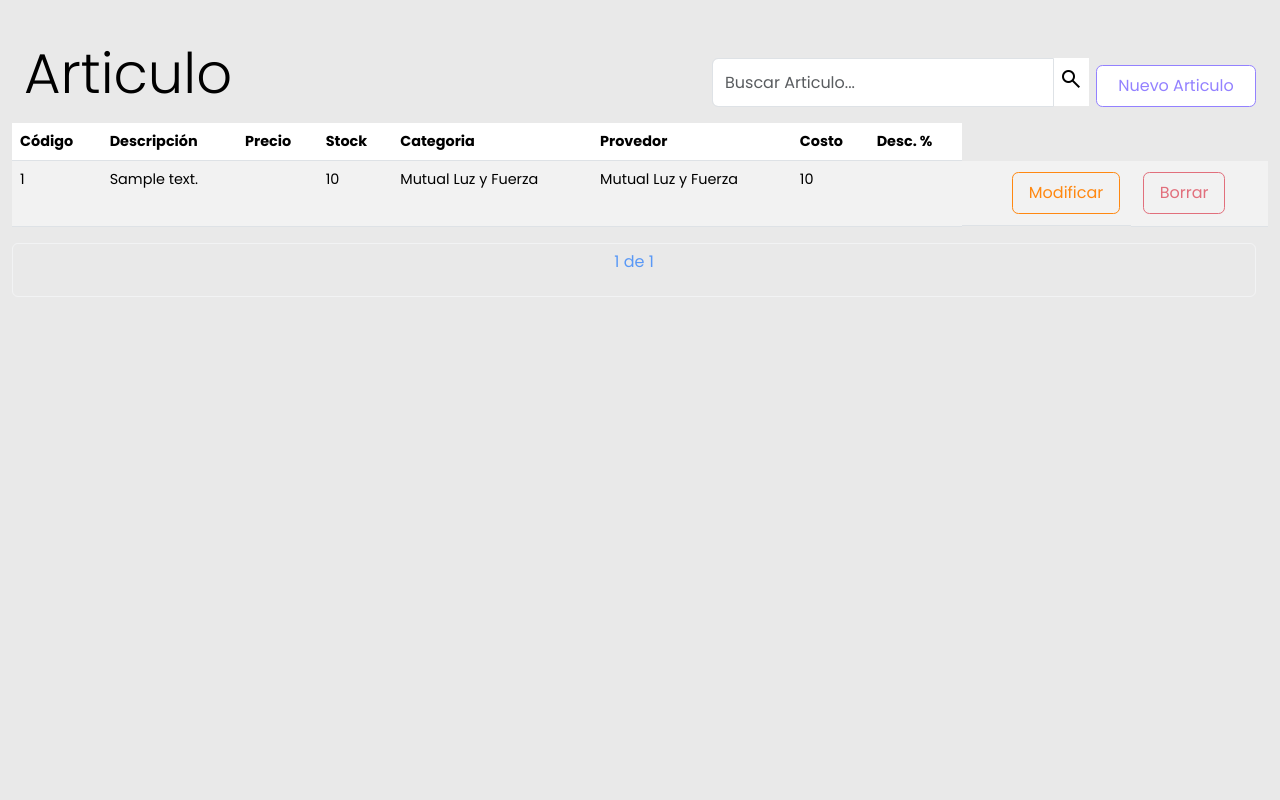
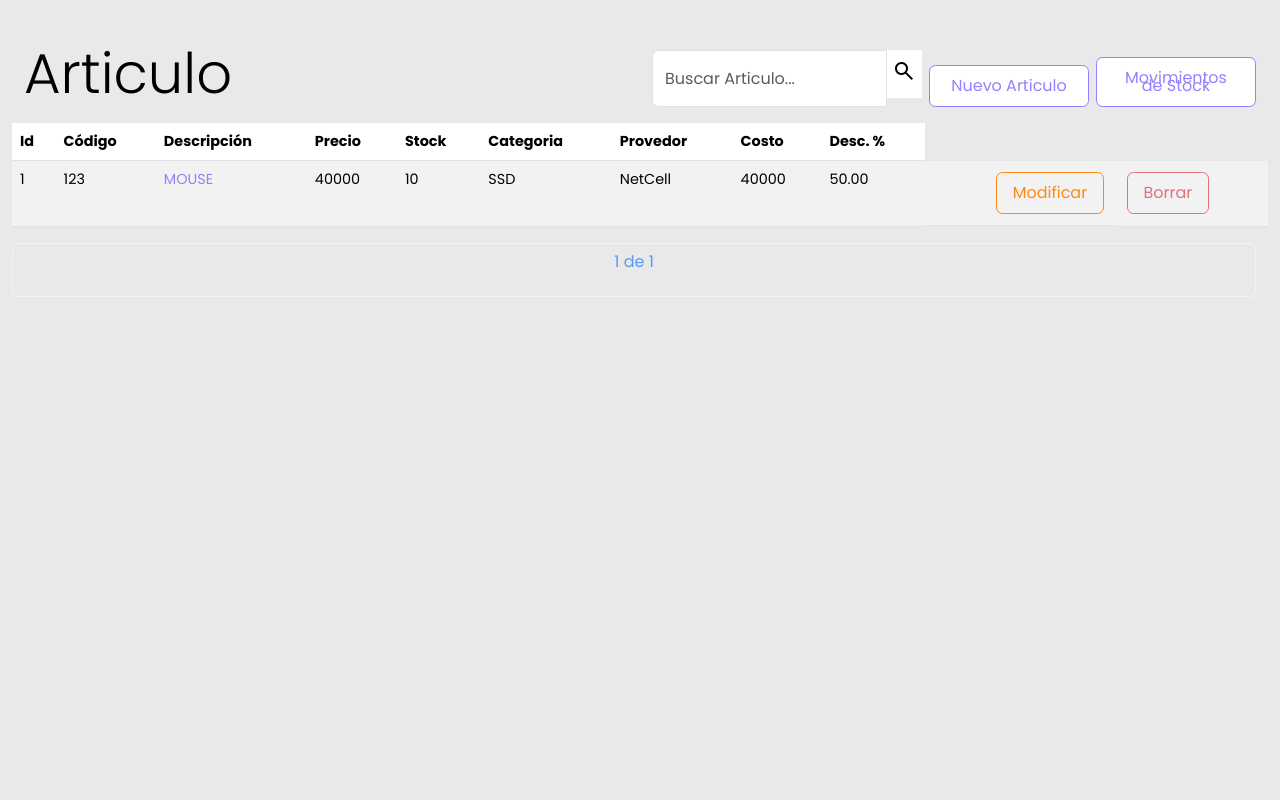
Before and after one commit to AguusPereyra/NetcellSistema1, a Django app: page /articulos/ in a window 1280 px wide; the page is wider, and only the part inside the window is pictured. Shown: the part 203-1003 px from the top of that part. Run offline with Django 4.2, Linux system fonts and the light colour scheme; a user stored in the database is signed in; data comes from the database, SQL or seed files in the repository; tables that the repository leaves empty hold one stand-in row (values such as "Sample post").

Commit message:
Se modifica ABM Articulo creando combo trayendo datos de otros ABMs

```diff
--- a/api_reserva/reservas/forms.py
+++ b/api_reserva/reservas/forms.py
@@ -22,13 +22,14 @@ class formUsuario(forms.ModelForm):
 class formArticulo(forms.ModelForm):
      class Meta:
             model = Articulo
-            fields = ('codigo', 'descripcion', 'costo', 'ganancia', 'precioVenta', 'stock', 'stockMinimo', 'categoria', 'proveedor', 'ubicacion')
+            fields = ('descripcion', 'codigo', 'costo', 'ganancia', 'precioVenta', 'descuento', 'stock', 'stockMinimo', 'categoria', 'proveedor', 'ubicacion')
             widgets = {
+                'descripcion': forms.TextInput(attrs={'class': 'form-control', 'placeholder': 'Ingrese una Descripción'}),
                 'codigo': forms.NumberInput(attrs={'class': 'form-control', 'placeholder': 'Ingrese un Código'}),
-                'descripcion': forms.TextInput(attrs={'class': 'form-control', 'placeholder': 'Ingrese una Descripción'}),
                 'costo': forms.NumberInput(attrs={'class': 'form-control', 'placeholder': 'Ingrese un Costo'}),
                 'ganancia': forms.NumberInput(attrs={'class': 'form-control', 'placeholder': 'Ingrese su Ganancia'}),
                 'precioVenta': forms.NumberInput(attrs={'class': 'form-control', 'placeholder': 'Ingrese su Precio Venta'}),
+                'descuento': forms.NumberInput(attrs={'class': 'form-control', 'placeholder': 'Ingrese su Precio Venta'}),
                 'stock': forms.NumberInput(attrs={'class': 'form-control', 'placeholder': 'Ingrese su Stock'}),
                 'stockMinimo': forms.NumberInput(attrs={'class': 'form-control', 'placeholder': 'Ingrese su Stock Minimo'}),
                 'categoria': forms.Select(attrs={'class': 'form-select'}),
--- a/api_reserva/reservas/models.py
+++ b/api_reserva/reservas/models.py
@@ -5,20 +5,6 @@ from datetime import timedelta
 # Create your models here.
 
 #-----PROYECTO NETCELL--------------------------------------------------------------------------------------------------------------
-class Articulo(models.Model):
-    codigo = models.IntegerField()
-    descripcion = models.CharField(max_length=100)
-    costo = models.IntegerField()
-    ganancia = models.IntegerField()
-    precioVenta = models.IntegerField()
-    stock = models.IntegerField()
-    stockMinimo = models.IntegerField()
-    categoria = models.CharField(max_length=30, choices=[('Mutual Luz y Fuerza','Mutual Luz y Fuerza')])
-    proveedor = models.CharField(max_length=30, choices=[('Mutual Luz y Fuerza','Mutual Luz y Fuerza')])
-    ubicacion = models.CharField(max_length=30, choices=[('Depósito','Depósito'), ('Shopping', 'Shopping'), ('Rosas','Rosas')])
-
-    def __str__(self):
-        return self.descripcion
 
 class Usuario(models.Model):
     nombre_usuario = models.CharField(max_length=50)
@@ -73,6 +59,22 @@ class ClienteNet(models.Model):
 
     def __str__(self):
         return self.nombre_apellido
+
+class Articulo(models.Model):
+    descripcion = models.CharField(max_length=100)
+    codigo = models.IntegerField()
+    costo = models.IntegerField()
+    ganancia = models.IntegerField()
+    precioVenta = models.IntegerField()
+    stock = models.IntegerField()
+    stockMinimo = models.IntegerField()
+    descuento = models.DecimalField(max_digits=5, decimal_places=2, default=0)
+    categoria = models.ForeignKey(Categoria, on_delete=models.CASCADE)
+    proveedor = models.ForeignKey(Proveedor, on_delete=models.CASCADE)
+    ubicacion = models.CharField(max_length=30, choices=[('Depósito','Depósito'), ('Shopping', 'Shopping'), ('Rosas','Rosas')])
+
+    def __str__(self):
+        return self.descripcion
 
 #----------PROYECTO RESERVAS-------------------------------------------------------------------------------------------------------------------------------------
 
--- a/api_reserva/reservas/templates/Articulo/conf_borrar_articulo.html
+++ b/api_reserva/reservas/templates/Articulo/conf_borrar_articulo.html
@@ -7,12 +7,12 @@
     <div class="confBorrar">
         <h1>Borrar Articulo</h1>
 
-        <p>¿Esta seguro de borrar este articulo<b>{{ articulo.descripcion}}</b>?</p>
+        <p>¿Esta seguro de borrar este articulo <b>{{ articulo.descripcion}}</b>?</p>
         <form method="post">
             {% csrf_token %}
             <div class="contenedorBotones">
                 <button type="submit" class="botonSecundario">Aceptar</button>
-                <a type="submit" class="botonSecundario" href="/articulo/">Cancelar</a>
+                <a type="submit" class="botonSecundario" href="/articulos/">Cancelar</a>
             </div>
         </form>
     </div>
--- a/api_reserva/reservas/templates/Articulo/lista_articulos.html
+++ b/api_reserva/reservas/templates/Articulo/lista_articulos.html
@@ -15,12 +15,14 @@
                 <button class="lupa" type="submit"><span class="material-symbols-outlined">search</span></button>
 
                 <div class="d-flex justify-content-end align-items-end"><a class="botonPrimario" href="{% url 'nuevo_articulo' %}?from_lista=true">Nuevo Articulo</a></div>
+                <div class="d-flex justify-content-end align-items-end"><a class="botonPrimario" href="{% url 'nuevo_articulo' %}?from_lista=true">Movimientos de Stock</a></div>
         </form>
     </div>
 </div>
     <table class="table table-striped table-hover" id="results" data-bs-theme="light">
         <thead>
             <tr>
+                <th>Id</th>
                 <th>Código</th>
                 <th>Descripción</th>
                 <th>Precio</th>
@@ -34,17 +36,18 @@
         <tbody>
             {% for articulo in articulos %}
             <tr class="filas">
+                <td>{{ articulo.id }}</a></td>
                 <td>{{ articulo.codigo }}</a></td>
-                <td>{{ articulo.descripcion }}</td>
-                <td>{{ articulo.precio }}</a></td>
+                <td><a href="{% url 'detalle_articulo' articulo.id %}">{{ articulo.descripcion }}</a></td>
+                <td>{{ articulo.costo }}</a></td>
                 <td>{{ articulo.stock }}</td>
                 <td>{{ articulo.categoria }}</a></td>
                 <td>{{ articulo.proveedor }}</td>
                 <td>{{ articulo.costo }}</a></td>
                 <td>{{ articulo.descuento }}</td>
 
-                <td class="d-flex justify-content-end align-items-end"><a class="botonTerciario" href="/articulo/articuloModif/{{ articulo.id }}"> Modificar</td>
-                <td><a class="botonSecundario" href="/articulo/articuloBorrar/{{ articulo.id }}">Borrar</a></td>
+                <td class="d-flex justify-content-end align-items-end"><a class="botonTerciario" href="/articulos/articuloModif/{{ articulo.id }}"> Modificar</td>
+                <td><a class="botonSecundario" href="/articulos/articuloBorrar/{{ articulo.id }}">Borrar</a></td>
             {% endfor %}
         </tbody>
     </table>
--- a/api_reserva/reservas/templates/Proveedores/lista_proveedores.html
+++ b/api_reserva/reservas/templates/Proveedores/lista_proveedores.html
@@ -35,7 +35,7 @@
                 <td>{{ proveedor.dni }}</td>
                 <td>{{ proveedor.telefono }}</td>
                 <td>{{ proveedor.direccion }}</td>
-                <td>{{ proveedor.comentario }}</td>
+                <td>{{ proveedor.comentarios }}</td>
 
                 <td class="d-flex justify-content-end align-items-end"><a class="botonTerciario" href="/proveedores/proveedorModif/{{ proveedor.id }}"> Modificar</td>
                 <td><a class="botonSecundario" href="/proveedores/proveedorBorrar/{{ proveedor.id }}">Borrar</a></td>
--- a/api_reserva/reservas/urls.py
+++ b/api_reserva/reservas/urls.py
@@ -18,7 +18,6 @@ urlpatterns = [
     path('usuarios/usuarioNuevo', views.nuevo_usuario.as_view(), name='nuevo_usuario'),
     path('usuarios/usuarioModif/<int:pk>/', views.modif_usuario.as_view(), name='modif_usuario'),
     path('usuarios/usuarioBorrar/<int:pk>/', views.borrar_usuario.as_view(), name='borrar_usuario'),
-
 
     path('clientesNet/', views.lista_clientesNet.as_view(), name='lista_clientesNet'),
     path('clientesNet/<int:clienteNet_id>/', views.detalle_clienteNet, name='detalle_clienteNet'),
--- a/api_reserva/reservas/views.py
+++ b/api_reserva/reservas/views.py
@@ -58,23 +58,7 @@ def main(request):
 #-----PROYECTO NETCELL--------------------------------------------------------
 
 def detalle_articulo(request, articulo_id):
-    """
-    Vista que muestra los detalles de un cliente específico identificado por su ID.
-
-    Recupera y muestra los detalles de un cliente, identificado por el parámetro cliente_id,
-    incluyendo todos los atributos disponibles del cliente.
-
-    Args:
-        request (HttpRequest): La solicitud HTTP recibida.
-        cliente_id (int): El ID del cliente del cual se mostrarán los detalles.
-
-    Returns:
-        HttpResponse: Renderiza la plantilla 'detalle_cliente.html' con el contexto que contiene los detalles del cliente.
-
-    Raises:
-        Cliente.DoesNotExist: Si el cliente con el ID proporcionado no existe en la base de datos.
-    """
-    articulo = Articulo.objects.get(id=articulo_id) #solo toma el id de la categoria
+    articulo = Articulo.objects.get(id=articulo_id) #solo toma el id del articulo
 
     context = {
         'articulo': articulo
@@ -104,7 +88,7 @@ def detalle_proveedor(request, proveedor_id):
     context = {
         'proveedor': proveedor
     }
-    return render(request, 'Proveedor/detalle_proveedor.html', context)
+    return render(request, 'Proveedores/detalle_proveedores.html', context)
 
 def detalle_categoria(request, categoria_id):
     """
```
Also changed, not shown: api_reserva/reservas/templates/Articulo/detalle_articulo.html (+4 -3 lines), api_reserva/db.sqlite3, api_reserva/reservas/migrations/0027_articulo_descuento.py (added), api_reserva/reservas/migrations/0028_alter_articulo_categoria_alter_articulo_id_and_more.py (added), api_reserva/reservas/migrations/0029_alter_categoria_categoria.py (added), api_reserva/reservas/migrations/0030_alter_articulo_id_alter_categoria_id_and_more.py (added).
